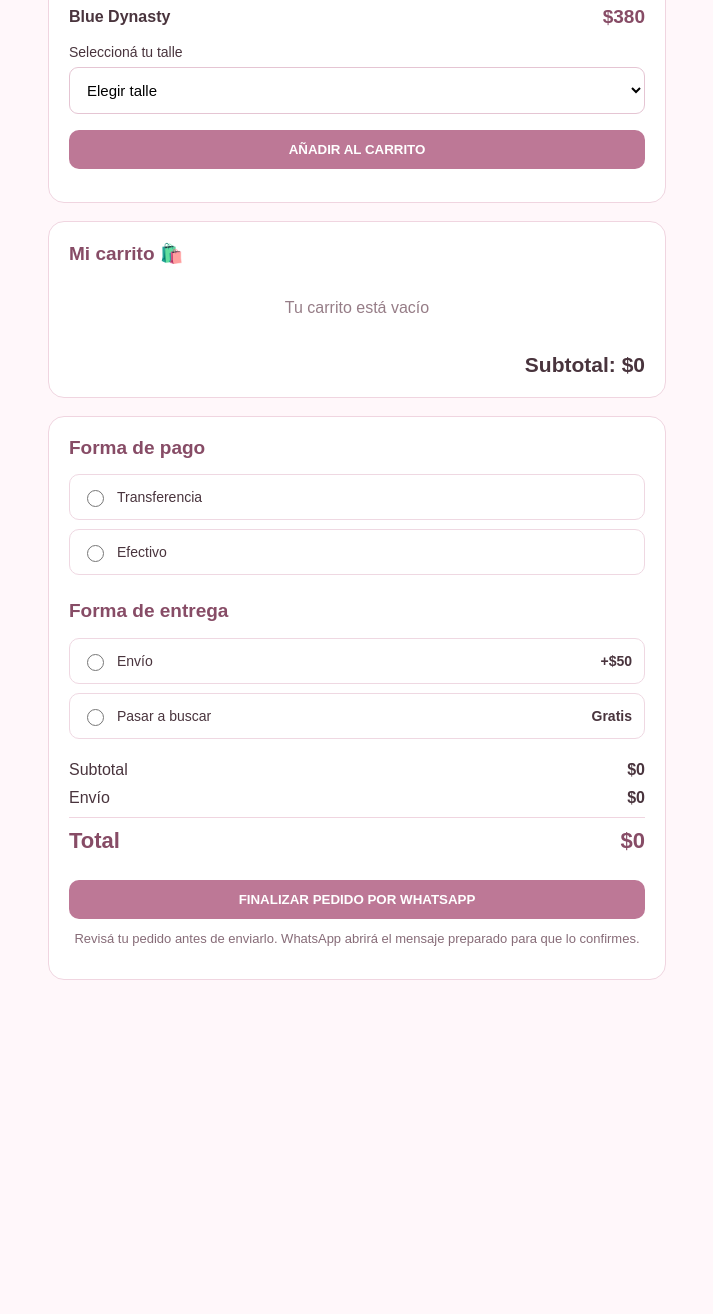
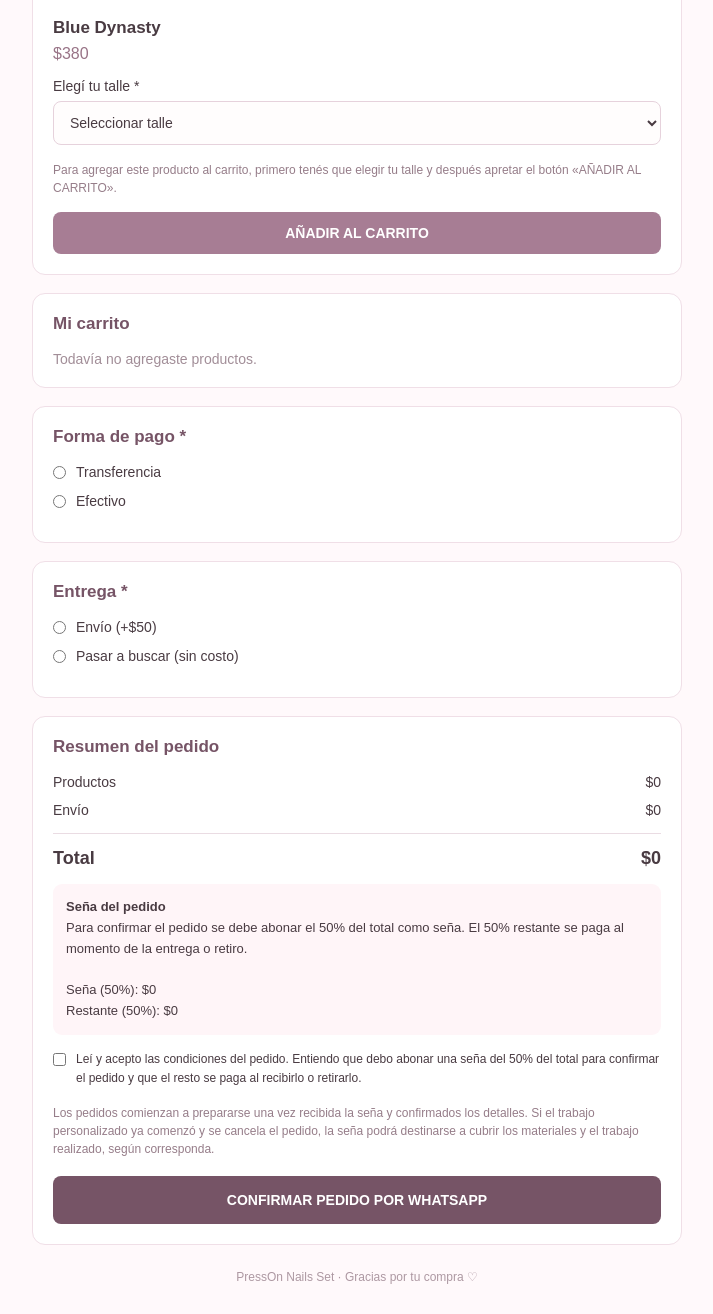
Before and after one commit to pressonnailsset/pressonnails-carrito, a plain HTML site: page index.html in a window 1280 px wide. Shown: the part 187-1501 px from the top of the page, without its empty margins (283-996 px from the left). Before the commit the page ends 1192 px from the top, so only its background shows below. Drawn offline with Linux system fonts and the light colour scheme.

Commit message:
Update index.html

```diff
--- a/index.html
+++ b/index.html
@@ -3,322 +3,639 @@
 <html lang="es">
 <head>
 <meta charset="UTF-8">
-<meta name="viewport" content="width=device-width, initial-scale=1">
-<title>Mi carrito | Press On Nails Set</title>
+<meta name="viewport" content="width=device-width, initial-scale=1.0">
+<title>Carrito | PressOn Nails Set</title>
+
 <style>
-*{box-sizing:border-box}
-body{margin:0;background:#fff7fa;color:#49343d;font-family:Arial,sans-serif}
-header{text-align:center;padding:28px 15px;background:#f8dce7}
-h1{font-size:25px;margin:0;color:#874c66}
-header p{margin:8px 0 0;font-size:14px}
-main{max-width:650px;margin:25px auto;padding:0 16px}
-.card{background:white;border:1px solid #f0d5e0;border-radius:16px;padding:20px;margin-bottom:18px}
-h2{font-size:19px;color:#874c66;margin-top:0}
-.product{display:flex;justify-content:space-between;align-items:center;gap:10px}
-.price{font-weight:bold;color:#874c66;font-size:19px}
-label{display:block;font-size:14px;margin:16px 0 7px}
-select{width:100%;padding:13px;border:1px solid #e5c5d3;border-radius:9px;background:white;font-size:15px}
-button{border:0;border-radius:10px;padding:12px 16px;font-weight:bold;cursor:pointer}
-.add,.checkout{width:100%;background:#bd7896;color:white;margin-top:16px}
-.secondary{background:#f8e5ed;color:#874c66}
-.item{border-bottom:1px solid #f1dce5;padding:14px 0}
-.item:last-child{border:0}
-.item-top{display:flex;justify-content:space-between;gap:10px}
-.item small{color:#876c78}
-.controls{display:flex;align-items:center;gap:9px;margin-top:10px}
-.controls button{padding:7px 12px}
-.remove{margin-left:auto;color:#a13c61}
-.total{font-size:21px;font-weight:bold;text-align:right;margin-top:18px}
-.empty{text-align:center;color:#967d87;padding:18px}
-.notice{font-size:13px;color:#876c78;text-align:center;margin-top:12px}
-.option{display:flex;align-items:center;gap:10px;padding:12px;border:1px solid #efd8e2;border-radius:10px;margin-top:9px;cursor:pointer}
-.option input{accent-color:#bd7896;width:17px;height:17px}
-.option span{flex:1}
-.summary-line{display:flex;justify-content:space-between;margin:10px 0;gap:12px}
-.final-total{font-size:22px;font-weight:bold;color:#874c66}
+* {
+  box-sizing: border-box;
+  margin: 0;
+  padding: 0;
+}
+
+body {
+  font-family: Arial, sans-serif;
+  background: #fff9fb;
+  color: #493b42;
+  padding: 20px;
+}
+
+.container {
+  max-width: 650px;
+  margin: auto;
+}
+
+.back {
+  display: inline-block;
+  color: #8e6478;
+  text-decoration: none;
+  margin-bottom: 25px;
+  font-size: 15px;
+}
+
+h1 {
+  text-align: center;
+  font-size: 27px;
+  letter-spacing: 2px;
+  margin-bottom: 8px;
+}
+
+.subtitle {
+  text-align: center;
+  color: #967d89;
+  font-size: 14px;
+  margin-bottom: 30px;
+}
+
+.section {
+  background: white;
+  border: 1px solid #f0dfe7;
+  border-radius: 13px;
+  padding: 20px;
+  margin-bottom: 18px;
+}
+
+h2 {
+  font-size: 17px;
+  margin-bottom: 17px;
+  color: #765466;
+}
+
+.product-name {
+  font-weight: bold;
+  font-size: 17px;
+}
+
+.price {
+  margin-top: 7px;
+  color: #987386;
+}
+
+label {
+  display: block;
+  font-size: 14px;
+  margin-bottom: 7px;
+  margin-top: 15px;
+}
+
+input, select, textarea {
+  width: 100%;
+  padding: 12px;
+  border: 1px solid #e6d2dc;
+  border-radius: 8px;
+  background: #fffdfd;
+  color: #493b42;
+  font-size: 14px;
+  outline: none;
+}
+
+input:focus, select:focus {
+  border-color: #b78ba2;
+}
+
+button {
+  cursor: pointer;
+  border: none;
+  border-radius: 8px;
+  padding: 13px;
+  font-size: 14px;
+  font-weight: bold;
+}
+
+.add-button {
+  width: 100%;
+  background: #a77d94;
+  color: white;
+  margin-top: 15px;
+}
+
+.add-note {
+  font-size: 12px;
+  color: #967d89;
+  line-height: 1.5;
+  margin-top: 16px;
+}
+
+.cart-item {
+  border-bottom: 1px solid #f0e4e9;
+  padding: 13px 0;
+}
+
+.cart-item:last-child {
+  border-bottom: none;
+}
+
+.cart-top {
+  display: flex;
+  justify-content: space-between;
+  gap: 10px;
+}
+
+.cart-controls {
+  display: flex;
+  align-items: center;
+  gap: 10px;
+  margin-top: 12px;
+}
+
+.small-button {
+  background: #f5eaf0;
+  color: #765466;
+  padding: 7px 12px;
+}
+
+.remove-button {
+  background: transparent;
+  color: #b56b83;
+  padding: 7px;
+}
+
+.empty {
+  color: #a28e98;
+  font-size: 14px;
+}
+
+.summary-row {
+  display: flex;
+  justify-content: space-between;
+  margin: 12px 0;
+  font-size: 14px;
+}
+
+.total {
+  border-top: 1px solid #eadce3;
+  padding-top: 14px;
+  margin-top: 15px;
+  font-size: 18px;
+  font-weight: bold;
+}
+
+.deposit-info {
+  background: #fff5f8;
+  border-radius: 9px;
+  padding: 13px;
+  margin-top: 15px;
+  font-size: 13px;
+  line-height: 1.6;
+}
+
+.option {
+  display: flex;
+  align-items: center;
+  gap: 10px;
+  margin: 13px 0;
+  font-size: 14px;
+}
+
+.option input {
+  width: auto;
+  accent-color: #a77d94;
+}
+
+.address-fields {
+  display: none;
+  margin-top: 10px;
+  padding-top: 10px;
+  border-top: 1px solid #f0e4e9;
+}
+
+.terms {
+  display: flex;
+  align-items: flex-start;
+  gap: 10px;
+  font-size: 12px;
+  line-height: 1.6;
+  margin-top: 15px;
+}
+
+.terms input {
+  width: auto;
+  margin-top: 3px;
+  accent-color: #a77d94;
+}
+
+.checkout-button {
+  width: 100%;
+  background: #765466;
+  color: white;
+  margin-top: 18px;
+  padding: 16px;
+}
+
+.message {
+  color: #b14f69;
+  font-size: 13px;
+  margin-top: 12px;
+  line-height: 1.5;
+  display: none;
+}
+
+.footer {
+  text-align: center;
+  font-size: 12px;
+  color: #ad98a2;
+  margin: 25px 0 10px;
+}
 </style>
 </head>
+
 <body>
+<div class="container">
 
-<header>
-<h1>Press On Nails Set</h1>
-<p>Tu próximo set favorito 💗</p>
-</header>
+<a class="back" href="https://pressonnailsset.carrd.co/" onclick="return goBack(event)">
+  ← Volver a la tienda
+</a>
 
-<main>
+<h1>PRESSON NAILS SET</h1>
+<p class="subtitle">Tu pedido, en un solo lugar ♡</p>
 
-<section class="card">
-<h2>Agregar al carrito</h2>
+<div class="section">
+  <h2>Agregar producto</h2>
 
-<div class="product">
-<strong>Blue Dynasty</strong>
-<span class="price">$380</span>
-</div>
+  <div class="product-name">Blue Dynasty</div>
+  <div class="price">$380</div>
 
-<label for="size">Seleccioná tu talle</label>
+  <label for="size">Elegí tu talle *</label>
   <select id="size">
-<option value="">Elegir talle</option>
+    <option value="">Seleccionar talle</option>
     <option value="XS">XS</option>
     <option value="S">S</option>
     <option value="M">M</option>
     <option value="L">L</option>
   </select>
 
-<button class="add" onclick="addItem()">AÑADIR AL CARRITO</button>
-<p class="notice" id="notice"></p>
-</section>
+  <p class="add-note">
+    Para agregar este producto al carrito, primero tenés que elegir tu talle y después apretar el botón «AÑADIR AL CARRITO».
+  </p>
 
-<section class="card">
-<h2>Mi carrito 🛍️</h2>
-<div id="items"></div>
-<div class="total" id="subtotal">Subtotal: $0</div>
-</section>
+  <button class="add-button" onclick="addToCart()">
+    AÑADIR AL CARRITO
+  </button>
 
-<section class="card">
-<h2>Forma de pago</h2>
+  <p id="addMessage" class="message"></p>
+</div>
+
+<div class="section">
+  <h2>Mi carrito</h2>
+  <div id="cartItems">
+    <p class="empty">Todavía no agregaste productos.</p>
+  </div>
+</div>
+
+<div class="section">
+  <h2>Forma de pago *</h2>
 
   <label class="option">
     <input type="radio" name="payment" value="Transferencia">
-<span>Transferencia</span>
+    Transferencia
   </label>
 
   <label class="option">
     <input type="radio" name="payment" value="Efectivo">
-<span>Efectivo</span>
+    Efectivo
   </label>
+</div>
 
-<h2 style="margin-top:25px">Forma de entrega</h2>
+<div class="section">
+  <h2>Entrega *</h2>
 
   <label class="option">
-<input type="radio" name="delivery" value="Envío">
-<span>Envío</span>
-<strong>+$50</strong>
+    <input type="radio" name="delivery" value="Envío" onchange="toggleAddress()">
+    Envío (+$50)
   </label>
 
   <label class="option">
-<input type="radio" name="delivery" value="Pasar a buscar">
-<span>Pasar a buscar</span>
-<strong>Gratis</strong>
+    <input type="radio" name="delivery" value="Pasar a buscar" onchange="toggleAddress()">
+    Pasar a buscar (sin costo)
   </label>
 
-<div style="margin-top:22px">
-<div class="summary-line">
-<span>Subtotal</span>
-<strong id="summarySubtotal">$0</strong>
-</div>
-<div class="summary-line">
-<span>Envío</span>
-<strong id="shipping">$0</strong>
-</div>
-<hr style="border:0;border-top:1px solid #f0d5e0">
-<div class="summary-line final-total">
-<span>Total</span>
-<strong id="finalTotal">$0</strong>
+  <div class="address-fields" id="addressFields">
+    <h2>Dirección de entrega</h2>
+    <p class="add-note">Todos los campos son obligatorios para coordinar el envío.</p>
+
+    <label for="city">Localidad / Ciudad *</label>
+    <input id="city" type="text" placeholder="Ej. Artigas">
+
+    <label for="neighborhood">Barrio *</label>
+    <input id="neighborhood" type="text" placeholder="Tu barrio">
+
+    <label for="street">Calle *</label>
+    <input id="street" type="text" placeholder="Nombre de la calle">
+
+    <label for="houseNumber">Número de puerta / casa *</label>
+    <input id="houseNumber" type="text" placeholder="Ej. 123">
+
+    <label for="betweenStreets">¿Entre qué calles? *</label>
+    <input id="betweenStreets" type="text" placeholder="Ej. Entre calle A y calle B">
   </div>
 </div>
 
-<button class="checkout" onclick="checkout()">FINALIZAR PEDIDO POR WHATSAPP</button>
-<p class="notice">Revisá tu pedido antes de enviarlo. WhatsApp abrirá el mensaje preparado para que lo confirmes.</p>
-</section>
+<div class="section">
+  <h2>Resumen del pedido</h2>
 
-</main>
+  <div class="summary-row">
+    <span>Productos</span>
+    <span id="subtotal">$0</span>
+  </div>
+
+  <div class="summary-row">
+    <span>Envío</span>
+    <span id="shipping">$0</span>
+  </div>
+
+  <div class="summary-row total">
+    <span>Total</span>
+    <span id="total">$0</span>
+  </div>
+
+  <div class="deposit-info">
+    <strong>Seña del pedido</strong><br>
+    Para confirmar el pedido se debe abonar el 50% del total como seña.
+    El 50% restante se paga al momento de la entrega o retiro.
+    <br><br>
+    <span id="depositAmount">Seña: $0</span><br>
+    <span id="remainingAmount">Restante: $0</span>
+  </div>
+
+  <label class="terms">
+    <input type="checkbox" id="acceptTerms">
+    <span>
+      Leí y acepto las condiciones del pedido. Entiendo que debo abonar una seña del 50% del total para confirmar el pedido y que el resto se paga al recibirlo o retirarlo.
+    </span>
+  </label>
+
+  <p class="add-note">
+    Los pedidos comienzan a prepararse una vez recibida la seña y confirmados los detalles. Si el trabajo personalizado ya comenzó y se cancela el pedido, la seña podrá destinarse a cubrir los materiales y el trabajo realizado, según corresponda.
+  </p>
+
+  <button class="checkout-button" onclick="checkout()">
+    CONFIRMAR PEDIDO POR WHATSAPP
+  </button>
+
+  <p id="errorMessage" class="message"></p>
+</div>
+
+<p class="footer">PressOn Nails Set · Gracias por tu compra ♡</p>
+
+</div>
 
 <script>
 const PRODUCT = "Blue Dynasty";
 const PRICE = 380;
 const SHIPPING_PRICE = 50;
-const STORAGE_KEY = "pressOnNailsCart_v2";
+const WHATSAPP_NUMBER = "59894716769";
+const STORE_URL = "https://pressonnailsset.carrd.co/";
 
 let cart = [];
 
 try {
-  const saved = JSON.parse(localStorage.getItem(STORAGE_KEY) || "[]");
-  if (Array.isArray(saved)) {
-    cart = saved.filter(item =>
-      item.name === PRODUCT &&
-      ["XS","S","M","L"].includes(item.size) &&
-      Number.isInteger(item.qty) &&
-      item.qty > 0
-    ).map(item => ({
-      name: PRODUCT,
-      price: PRICE,
-      size: item.size,
-      qty: item.qty
-    }));
-  }
-} catch(e) {
+  cart = JSON.parse(localStorage.getItem("presson_cart")) || [];
+} catch (error) {
   cart = [];
 }
 
-function save() {
-  localStorage.setItem(STORAGE_KEY, JSON.stringify(cart));
-  render();
+function saveCart() {
+  localStorage.setItem("presson_cart", JSON.stringify(cart));
 }
 
-function addItem() {
+function goBack(event) {
+  event.preventDefault();
+
+  try {
+    if (
+      document.referrer &&
+      new URL(document.referrer).hostname === "pressonnailsset.carrd.co"
+    ) {
+      history.back();
+      return false;
+    }
+  } catch (error) {}
+
+  window.location.href = STORE_URL;
+  return false;
+}
+
+function addToCart() {
   const size = document.getElementById("size").value;
-  const notice = document.getElementById("notice");
+  const message = document.getElementById("addMessage");
 
   if (!size) {
-    notice.textContent = "Primero seleccioná un talle.";
+    message.textContent = "Por favor, seleccioná un talle antes de agregar el producto.";
+    message.style.display = "block";
     return;
   }
 
-  const existing = cart.find(item => item.size === size);
+  const existing = cart.find(item =>
+    item.product === PRODUCT && item.size === size
+  );
 
   if (existing) {
-    existing.qty++;
+    existing.quantity++;
   } else {
     cart.push({
-      name: PRODUCT,
+      product: PRODUCT,
       price: PRICE,
       size: size,
-      qty: 1
+      quantity: 1
     });
   }
 
-  notice.textContent = "¡Blue Dynasty fue agregado al carrito!";
+  saveCart();
+  renderCart();
+
+  message.textContent = "¡Producto agregado al carrito!";
+  message.style.display = "block";
+
   document.getElementById("size").value = "";
-  save();
 }
 
-function changeQty(index, amount) {
-  cart[index].qty += amount;
-  if (cart[index].qty <= 0) cart.splice(index, 1);
-  save();
+function changeQuantity(index, amount) {
+  cart[index].quantity += amount;
+
+  if (cart[index].quantity <= 0) {
+    cart.splice(index, 1);
+  }
+
+  saveCart();
+  renderCart();
 }
 
 function removeItem(index) {
   cart.splice(index, 1);
-  save();
+  saveCart();
+  renderCart();
 }
 
 function getSubtotal() {
-  return cart.reduce((sum, item) => sum + PRICE * item.qty, 0);
+  return cart.reduce((sum, item) => {
+    return sum + item.price * item.quantity;
+  }, 0);
 }
 
-function render() {
-  const container = document.getElementById("items");
-  container.innerHTML = "";
-
-  if (!cart.length) {
-    const empty = document.createElement("div");
-    empty.className = "empty";
-    empty.textContent = "Tu carrito está vacío";
-    container.appendChild(empty);
+function getDelivery() {
+  const selected = document.querySelector('input[name="delivery"]:checked');
+  return selected ? selected.value : "";
 }
 
-  cart.forEach((item, index) => {
-    const div = document.createElement("div");
-    div.className = "item";
+function getShipping() {
+  return getDelivery() === "Envío" ? SHIPPING_PRICE : 0;
+}
 
-    const top = document.createElement("div");
-    top.className = "item-top";
+function renderCart() {
+  const container = document.getElementById("cartItems");
 
-    const info = document.createElement("div");
-    const name = document.createElement("strong");
-    name.textContent = PRODUCT;
+  if (cart.length === 0) {
+    container.innerHTML = '<p class="empty">Todavía no agregaste productos.</p>';
+  } else {
+    container.innerHTML = cart.map((item, index) => `
+      <div class="cart-item">
+        <div class="cart-top">
+          <div>
+            <strong>${item.product}</strong><br>
+            <span class="price">Talle: ${item.size} · $${item.price}</span>
+          </div>
+          <strong>$${item.price * item.quantity}</strong>
+        </div>
 
-    const details = document.createElement("div");
-    details.textContent = "Talle: " + item.size + " · $" + PRICE;
+        <div class="cart-controls">
+          <button class="small-button" onclick="changeQuantity(${index}, -1)">−</button>
+          <span>${item.quantity}</span>
+          <button class="small-button" onclick="changeQuantity(${index}, 1)">+</button>
+          <button class="remove-button" onclick="removeItem(${index})">Eliminar</button>
+        </div>
+      </div>
+    `).join("");
+  }
 
-    const small = document.createElement("small");
-    small.textContent = "Subtotal: $" + (PRICE * item.qty);
+  updateTotals();
+}
 
-    info.append(name, details, small);
-    top.append(info);
+function updateTotals() {
+  const subtotal = getSubtotal();
+  const shipping = getShipping();
+  const total = subtotal + shipping;
+  const deposit = total / 2;
+  const remaining = total - deposit;
 
-    const controls = document.createElement("div");
-    controls.className = "controls";
+  document.getElementById("subtotal").textContent = "$" + subtotal;
+  document.getElementById("shipping").textContent = "$" + shipping;
+  document.getElementById("total").textContent = "$" + total;
+  document.getElementById("depositAmount").textContent = "Seña (50%): $" + deposit;
+  document.getElementById("remainingAmount").textContent = "Restante (50%): $" + remaining;
+}
 
-    const minus = document.createElement("button");
-    minus.className = "secondary";
-    minus.textContent = "−";
-    minus.onclick = () => changeQty(index, -1);
+function toggleAddress() {
+  const fields = document.getElementById("addressFields");
+  const show = getDelivery() === "Envío";
 
-    const quantity = document.createElement("span");
-    quantity.textContent = item.qty;
+  fields.style.display = show ? "block" : "none";
 
-    const plus = document.createElement("button");
-    plus.className = "secondary";
-    plus.textContent = "+";
-    plus.onclick = () => changeQty(index, 1);
-
-    const remove = document.createElement("button");
-    remove.className = "remove";
-    remove.textContent = "Eliminar";
-    remove.onclick = () => removeItem(index);
-
-    controls.append(minus, quantity, plus, remove);
-    div.append(top, controls);
-    container.append(div);
+  ["city", "neighborhood", "street", "houseNumber", "betweenStreets"].forEach(id => {
+    document.getElementById(id).required = show;
   });
 
-  const subtotal = getSubtotal();
-
-  document.getElementById("subtotal").textContent = "Subtotal: $" + subtotal;
-  document.getElementById("summarySubtotal").textContent = "$" + subtotal;
-
-  updateTotal();
+  updateTotals();
 }
 
-function updateTotal() {
-  const delivery = document.querySelector('input[name="delivery"]:checked');
-  const shippingCost = delivery && delivery.value === "Envío" ? SHIPPING_PRICE : 0;
-  const subtotal = getSubtotal();
-
-  document.getElementById("shipping").textContent = "$" + shippingCost;
-  document.getElementById("finalTotal").textContent = "$" + (subtotal + shippingCost);
+function showError(message) {
+  const error = document.getElementById("errorMessage");
+  error.textContent = message;
+  error.style.display = "block";
 }
 
-document.querySelectorAll('input[name="delivery"]').forEach(input => {
-  input.addEventListener("change", updateTotal);
-});
+function checkout() {
+  document.getElementById("errorMessage").style.display = "none";
 
-function checkout() {
-  if (!cart.length) {
-    alert("Tu carrito está vacío.");
+  if (cart.length === 0) {
+    showError("Tu carrito está vacío. Agregá al menos un producto para continuar.");
     return;
   }
 
   const payment = document.querySelector('input[name="payment"]:checked');
   const delivery = document.querySelector('input[name="delivery"]:checked');
+  const accepted = document.getElementById("acceptTerms").checked;
 
   if (!payment) {
-    alert("Seleccioná una forma de pago.");
+    showError("Tenés que seleccionar una forma de pago.");
     return;
   }
 
   if (!delivery) {
-    alert("Seleccioná una forma de entrega.");
+    showError("Tenés que seleccionar una forma de entrega.");
+    return;
+  }
+
+  if (delivery.value === "Envío") {
+    const fields = [
+      ["city", "localidad o ciudad"],
+      ["neighborhood", "barrio"],
+      ["street", "calle"],
+      ["houseNumber", "número de puerta o casa"],
+      ["betweenStreets", "entre qué calles"]
+    ];
+
+    for (const [id, name] of fields) {
+      const value = document.getElementById(id).value.trim();
+
+      if (!value) {
+        document.getElementById(id).focus();
+        showError("Tenés que completar el campo: " + name + ".");
+        return;
+      }
+    }
+  }
+
+  if (!accepted) {
+    showError("Tenés que aceptar las condiciones del pedido para continuar.");
     return;
   }
 
   const subtotal = getSubtotal();
-  const shippingCost = delivery.value === "Envío" ? SHIPPING_PRICE : 0;
-  const total = subtotal + shippingCost;
+  const shipping = delivery.value === "Envío" ? SHIPPING_PRICE : 0;
+  const total = subtotal + shipping;
+  const deposit = total / 2;
+  const remaining = total - deposit;
 
-  let message = "¡Hola! Quiero realizar este pedido de Press On Nails Set:\n\n";
+  let message = "¡Hola! Quiero confirmar este pedido de PressOn Nails Set 💗\n\n";
+  message += "MI PEDIDO:\n";
 
   cart.forEach(item => {
-    message += "• " + PRODUCT +
-      " | Talle: " + item.size +
-      " | Cantidad: " + item.qty +
-      " | Subtotal: $" + (PRICE * item.qty) + "\n";
+    message += `• ${item.product} - Talle ${item.size} - Cantidad: ${item.quantity} - $${item.price * item.quantity}\n`;
   });
 
-  message += "\nSubtotal: $" + subtotal;
-  message += "\nEnvío: $" + shippingCost;
-  message += "\nTotal: $" + total;
-  message += "\nForma de pago: " + payment.value;
-  message += "\nEntrega: " + delivery.value;
+  message += `\nSubtotal: $${subtotal}`;
+  message += `\nEnvío: $${shipping}`;
+  message += `\nTOTAL: $${total}`;
+  message += `\n\nSEÑA DEL 50%: $${deposit}`;
+  message += `\nRESTANTE: $${remaining}`;
+  message += `\n\nForma de pago: ${payment.value}`;
+  message += `\nEntrega: ${delivery.value}`;
+
+  if (delivery.value === "Envío") {
+    const city = document.getElementById("city").value.trim();
+    const neighborhood = document.getElementById("neighborhood").value.trim();
+    const street = document.getElementById("street").value.trim();
+    const houseNumber = document.getElementById("houseNumber").value.trim();
+    const betweenStreets = document.getElementById("betweenStreets").value.trim();
+
+    message += "\n\nDIRECCIÓN DE ENTREGA:";
+    message += `\nLocalidad: ${city}`;
+    message += `\nBarrio: ${neighborhood}`;
+    message += `\nCalle: ${street}`;
+    message += `\nNúmero de casa: ${houseNumber}`;
+    message += `\nEntre calles: ${betweenStreets}`;
+  }
+
   message += "\n\n¡Gracias!";
 
-  const url = "https://wa.me/59894716769?text=" + encodeURIComponent(message);
+  const url = "https://wa.me/" + WHATSAPP_NUMBER + "?text=" + encodeURIComponent(message);
+
   window.open(url, "_blank");
 }
 
-render();
+renderCart();
+toggleAddress();
 </script>
+
 </body>
 </html>
```
Lines whose indentation alone changed are shown as unchanged.
